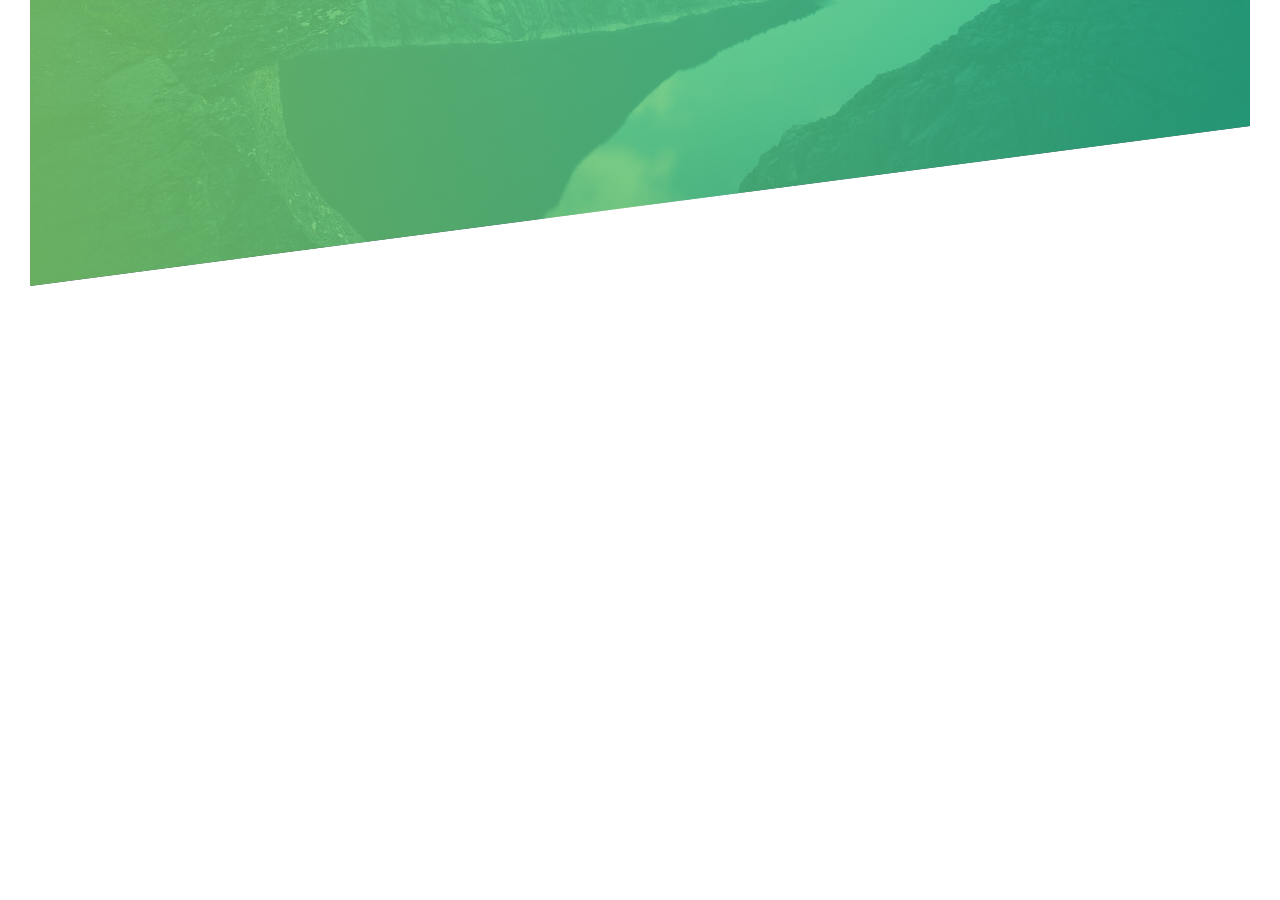
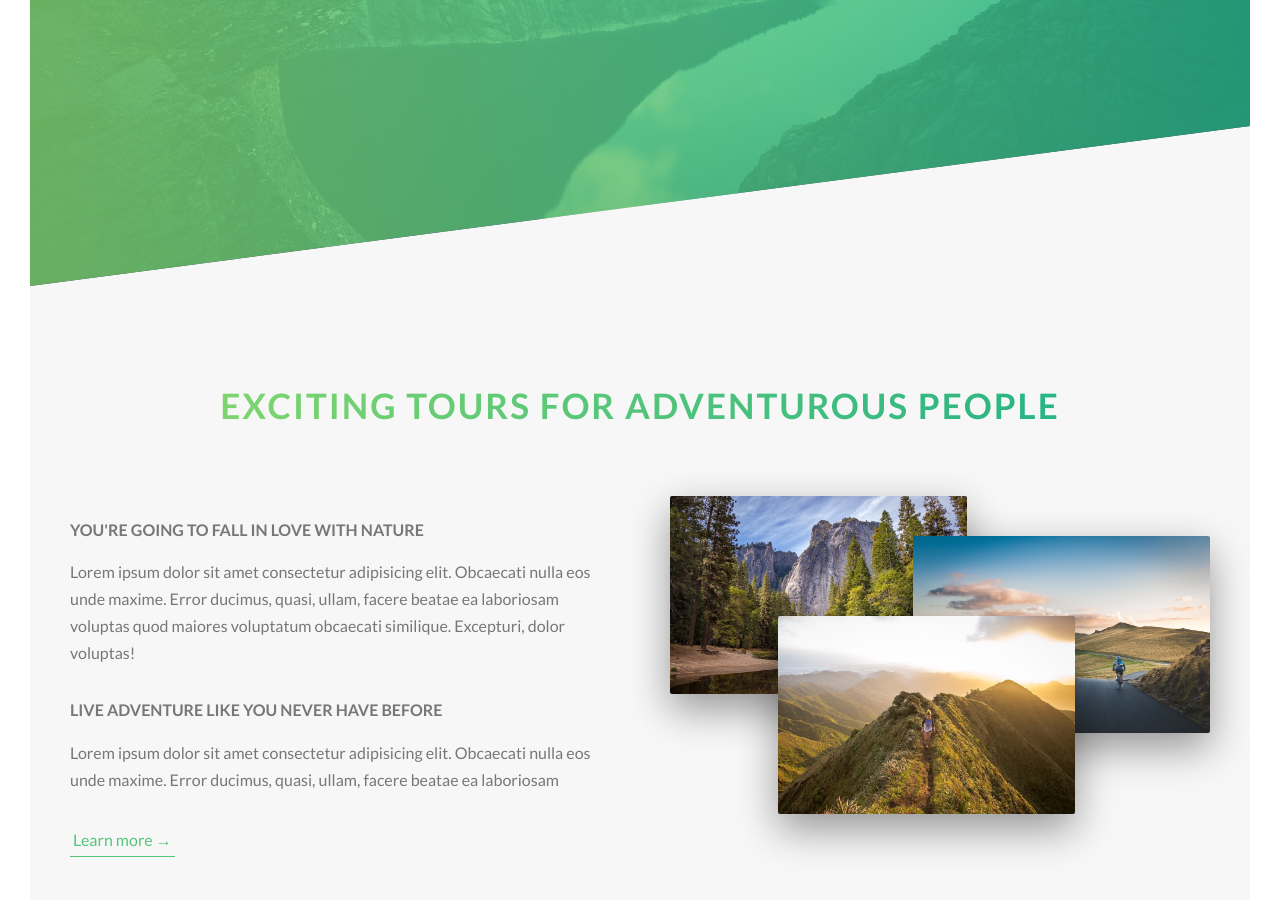
Before and after one commit to Michelle-Jdia/TOURS, a website: page index.html in a window 1280 px wide. Shown: the part 504-1404 px from the top of the page. Before the commit the page ends 820 px from the top, so only its background shows below. Drawn offline with Linux system fonts and the light colour scheme.

Commit message:
finish section about

```diff
--- a/index.html
+++ b/index.html
@@ -27,7 +27,36 @@
         </div>
     </header>
     <main class="main">
-
+        <section class="about">
+            <div class="u-center-text u-margin-bottom-big">
+                <h2 class="heading-secondary">
+                    Exciting tours for adventurous people
+                </h2>
+            </div>
+            <div class="row">
+                <div class="col-1-of-2">
+                    <h3 class="headeing-tertiary u-margin-bottom-small">You're going to fall in love with nature</h3>
+                    <p class="paragraph">
+                        Lorem ipsum dolor sit amet consectetur adipisicing elit. Obcaecati nulla eos unde maxime.
+                        Error ducimus, quasi, ullam, facere beatae ea laboriosam voluptas quod maiores voluptatum
+                        obcaecati similique. Excepturi, dolor voluptas!
+                    </p>
+                    <h3 class="headeing-tertiary u-margin-bottom-small">live adventure like you never have before</h3>
+                    <p class="paragraph">
+                        Lorem ipsum dolor sit amet consectetur adipisicing elit. Obcaecati nulla eos unde maxime.
+                        Error ducimus, quasi, ullam, facere beatae ea laboriosam
+                    </p>
+                    <a href="#" class="btn-text">Learn more &rarr;</a>
+                </div>
+                <div class="col-1-of-2">
+                    <div class="composition">
+                        <img src="img/nat-1-large.jpg" alt="photo 1" class="composition__photo composition__photo-p1">
+                        <img src="img/nat-2-large.jpg" alt="photo 2" class="composition__photo composition__photo-p2">
+                        <img src="img/nat-3-large.jpg" alt="photo 3" class="composition__photo composition__photo-p3">
+                    </div>
+                </div>
+            </div>
+        </section>
     </main>
     <!-- <section class="grid-test">
         <div class="row">
--- a/sass/abstracts/_variables.scss
+++ b/sass/abstracts/_variables.scss
@@ -4,8 +4,10 @@ $color-primary-dark: #28b485;
 $color-white: #fff;
 $color-grey-dark: #777;
 $color-black: #000;
-
+$color-grey-light-1: #f7f7f7;
 //grid
 $grid-width: 114rem;
 $gutter-vertical: 8rem;
 $gutter-horizontal: 6rem;
+// fonr
+$default-font-size: 1.6rem;
--- a/sass/base/_typography.scss
+++ b/sass/base/_typography.scss
@@ -34,3 +34,31 @@
 		-webkit-animation: moveInRight 1.5s ease-out;
 	}
 }
+
+.heading-secondary {
+	font-size: 3.5rem;
+	text-transform: uppercase;
+	font-weight: 700;
+	display: inline-block;
+	background-image: linear-gradient(to right, $color-primary-light, $color-primary-dark);
+	-webkit-background-clip: text;
+	letter-spacing: 2px;
+	color: transparent;
+	transition: all .2s;
+
+	&:hover {
+		transform: skewY(2deg) skewX(15deg) scale(1.1);
+		text-shadow: .5rem 1rem 2rem rgba($color-black, .2);
+	}
+}
+.headeing-tertiary {
+	font-size: $default-font-size;
+	font-weight: 700;
+	text-transform: uppercase;
+}
+.paragraph {
+	font-size: $default-font-size;
+	&:not(:last-child) {
+		margin-bottom: 3rem;
+	}
+}
--- a/sass/base/_utilities.scss
+++ b/sass/base/_utilities.scss
@@ -0,0 +1,12 @@
+.u-center-text {
+	text-align: center;
+}
+.u-margin-bottom-big {
+	margin-bottom: 8rem;
+}
+.u-margin-bottom-medium {
+	margin-bottom: 4rem;
+}
+.u-margin-bottom-small {
+	margin-bottom: 1.5rem;
+}
--- a/sass/components/_btn.scss
+++ b/sass/components/_btn.scss
@@ -1,7 +1,7 @@
 .btn {
 	&:link,
 	&:visited {
-		font-size: 1.6rem;
+		font-size: $default-font-size;
 		position: relative;
 		text-transform: uppercase;
 		text-decoration: none;
@@ -78,3 +78,26 @@
 		animation-fill-mode: backwards;
 	}
 }
+
+.btn-text {
+	&:link,
+	&:visited {
+		font-size: $default-font-size;
+		color: $color-primary;
+		display: inline-block;
+		text-decoration: none;
+		border-bottom: 1px solid $color-primary;
+		padding: 3px;
+		transition: all .2s;
+	}
+	&:hover {
+		background-color: $color-primary;
+		color: $color-white;
+		box-shadow: 0 1rem 2rem rgba($color-black, .15);
+		transform: translateY(-2px);
+	}
+	&:active {
+		box-shadow: 0 .5rem 1rem rgba($color-black, .15);
+		transform: translateY(0);
+	}
+}
--- /dev/null
+++ b/sass/components/_composition.scss
@@ -0,0 +1,34 @@
+.composition {
+	position: relative;
+	&__photo {
+		width: 55%;
+		box-shadow: 0 1.5rem 4rem rgba($color-black, .4);
+		border-radius: 2px;
+		position: absolute;
+		z-index: 10;
+		transition: all .2s;
+		outline-offset: 1rem;
+
+		&-p1 {
+			left: 0;
+			top: -2rem;
+		}
+		&-p2 {
+			right: 0;
+			top: 2rem;
+		}
+		&-p3 {
+			left: 20%;
+			top: 10em;
+		}
+		&:hover {
+			outline: 1.5rem solid $color-primary;
+			transform: scale(1.05) translateY(-.5rem);
+			box-shadow: 0 2.5rem 4rem rgba($color-black, .5);
+			z-index: 20;
+		}
+	}
+	&:hover &__photo:not(:hover) {
+		transform: scale(.95);
+	}
+}
--- a/sass/index.scss
+++ b/sass/index.scss
@@ -12,6 +12,7 @@
 @import "pages/home";
 
 @import "components/btn";
+@import "components/composition";
 
 @import "layout/header";
 @import "layout/grid";
--- a/sass/layout/_grid.scss
+++ b/sass/layout/_grid.scss
@@ -1,13 +1,11 @@
 .row {
 	max-width: $grid-width;
-	background-color: #eee;
 	margin: 0 auto;
 	&:not(:last-child) {
 		margin-bottom: $gutter-vertical;
 	}
 	@include clearfix;
 	[class^="col-"] {
-		background-color: orangered;
 		float: left;
 		&:not(:last-child) {
 			margin-right: $gutter-horizontal;
--- a/sass/pages/_home.scss
+++ b/sass/pages/_home.scss
@@ -0,0 +1,5 @@
+.about {
+    background-color: $color-grey-light-1;
+    padding: 25rem 0;
+    margin-top: -20vh;
+}
```
Also changed, not shown: pages/index.css.
